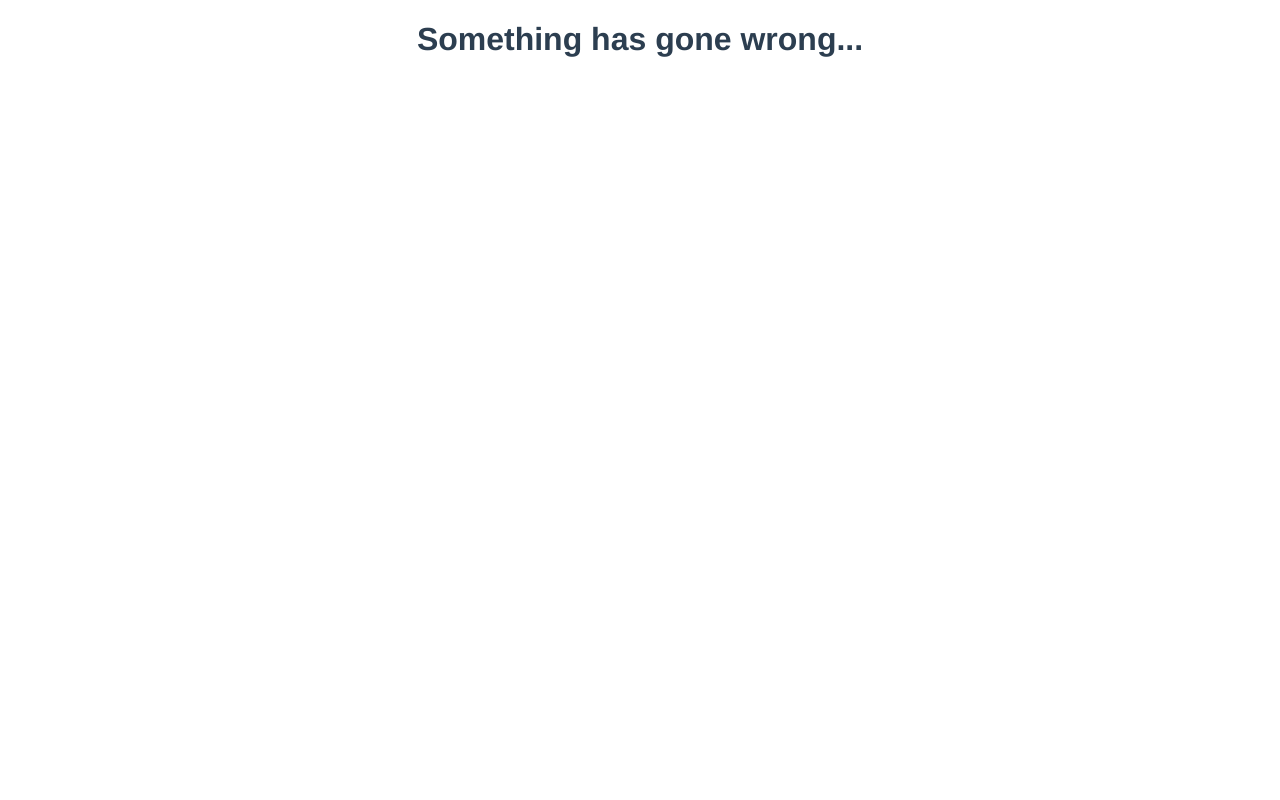
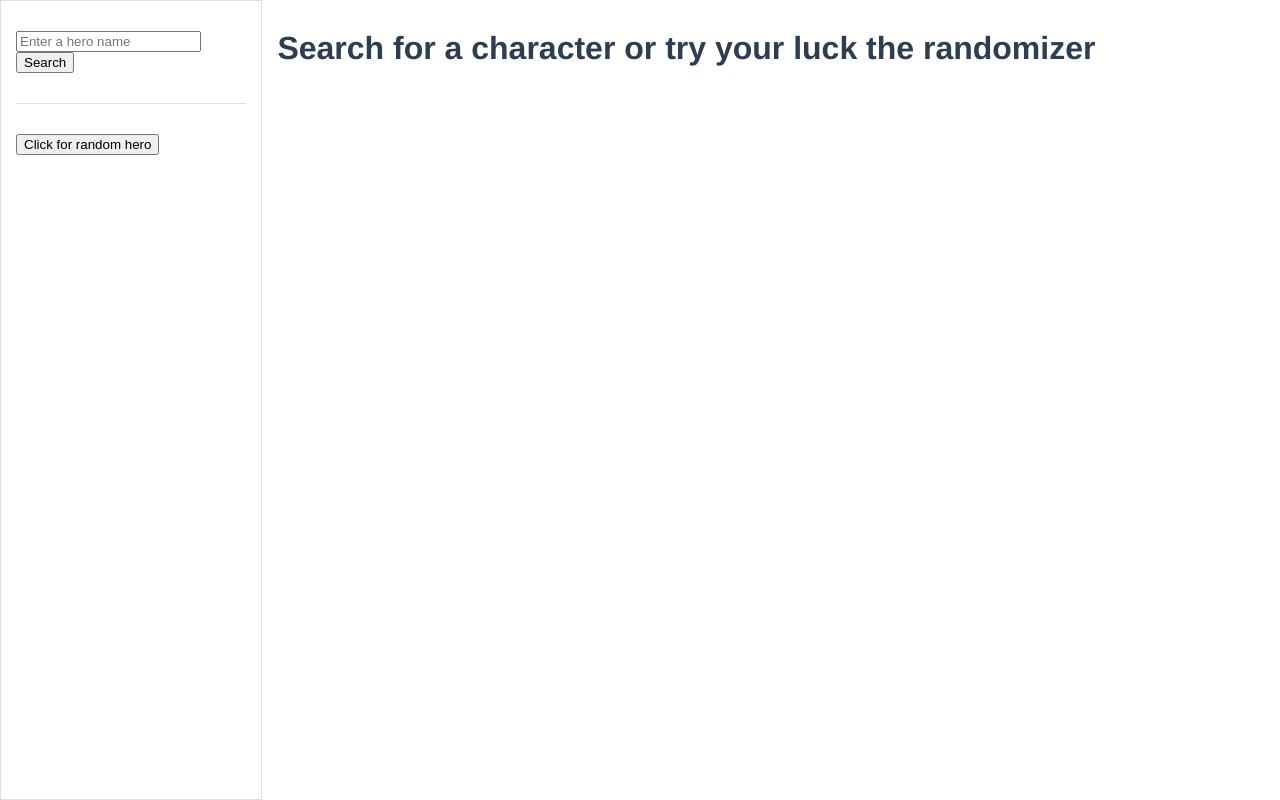
Before and after one commit to mikewardpdx/comic-browser, a Vue app: page / in a window 1280 px wide. Built offline with nearby package versions, Linux system fonts and the light colour scheme; no server answers.

Commit message:
feat(get-character): add components to fetch character from search term and at random

```diff
--- a/src/App.vue
+++ b/src/App.vue
@@ -1,12 +1,26 @@
 <template>
   <div id="app">
-    <div v-if="isLoading">
-      <h1>Loading...</h1>
+    <div class="sidebar">
+      <search-input :handleSearch="this.handleSearch" />
+      <randomizer :getRandomHero="getRandomHero" />
     </div>
-    <div v-else-if="hasError">
-      <h1>Something has gone wrong...</h1>
+    <div class="results">
+      <div v-if="isLoading">
+        <h1>Loading...</h1>
+      </div>
+      <div v-else-if="hasError">
+        <h1>Something has gone wrong...</h1>
+      </div>
+      <div v-else-if="(hasResult && results.length <= 0)">
+        <h1>Sorry, no results for: {{ this.searchTerm }}</h1>
+      </div>
+      <div v-else-if="hasResult">
+        <character-card :character="this.results[0]" />
+      </div>
+      <div v-else>
+        <h1>Search for a character or try your luck the randomizer</h1>
+      </div>
     </div>
-    <div v-else>{{ name }}</div>
   </div>
 </template>
 
@@ -14,61 +28,110 @@
 import axios from 'axios';
 import md5 from './utils/md5';
 
+const alphaNumeric = '0123456789abcdefghijklmnopqrstuvwxyz';
+
 export default {
   data() {
     return {
-      name: 'yo',
+      searchTerm: '',
       isLoading: false,
       hasError: false,
+      hasResult: false,
+      results: [],
     };
   },
-  created() {
-    this.fetchSuperheroes();
-  },
   methods: {
-    fetchSuperheroes() {
+    fetchSuperheroes(apiParams, shouldRandomize) {
       this.isLoading = true;
       this.hasError = false;
+      this.hasResult = false;
+
       const signature = md5(
         `1${process.env.VUE_APP_MARVEL_PRIVATE_KEY}${process.env.VUE_APP_MARVEL_PUBLIC_KEY}`,
       );
-      const route = `http://gateway.marvel.com/v1/public/comics?ts=1&apikey=${process.env.VUE_APP_MARVEL_PUBLIC_KEY}&hash=${signature}`;
+      const route = 'http://gateway.marvel.com/v1/public/characters';
 
       axios
-        .get(route)
+        .get(route, {
+          params: {
+            ...apiParams,
+            ts: '1',
+            apikey: process.env.VUE_APP_MARVEL_PUBLIC_KEY,
+            hash: signature,
+          },
+        })
         .then((res) => {
           this.isLoading = false;
-          const { data } = res;
-          console.log(data);
+          this.hasResult = true;
+          const {
+            data: {
+              data: { results },
+            },
+          } = res;
+
+          if (shouldRandomize) {
+            this.results = [results[this.getRandomInt(results.length - 1)]];
+          } else {
+            this.results = results;
+          }
         })
         .catch(() => {
           this.isLoading = false;
           this.hasError = true;
+          this.hasResult = false;
         });
+    },
+    getRandomInt(max) {
+      return Math.floor(Math.random() * max);
+    },
+    handleSearch(val) {
+      this.searchTerm = val;
+      this.fetchSuperheroes({ name: val }, false);
+    },
+    getRandomHero() {
+      const randoChar = alphaNumeric.charAt(this.getRandomInt(alphaNumeric.length - 1));
+      this.fetchSuperheroes({ nameStartsWith: randoChar }, true);
     },
   },
 };
 </script>
 
 <style>
+html,
+body,
+h1,
+h2 {
+  padding: 0;
+  margin: 0;
+}
+
+.visually-hidden {
+  clip: rect(0 0 0 0);
+  clip-path: inset(50%);
+  height: 1px;
+  overflow: hidden;
+  position: absolute;
+  white-space: nowrap;
+  width: 1px;
+}
+
+.sidebar {
+  max-width: 18vw;
+  min-width: 18vw;
+  padding: 30px 15px;
+  border: 1px solid #ddd;
+}
+
+.results {
+  padding: 30px 15px;
+}
+
 #app {
+  display: flex;
+  height: 100vh;
   font-family: Avenir, Helvetica, Arial, sans-serif;
   -webkit-font-smoothing: antialiased;
   -moz-osx-font-smoothing: grayscale;
-  text-align: center;
   color: #2c3e50;
 }
-
-#nav {
-  padding: 30px;
-}
-
-#nav a {
-  font-weight: bold;
-  color: #2c3e50;
-}
-
-#nav a.router-link-exact-active {
-  color: #42b983;
-}
 </style>
--- /dev/null
+++ b/src/components/CharacterCard.vue
@@ -0,0 +1,46 @@
+<template>
+  <div class="character-card">
+    <h1 class="character-card-title">{{ this.character.name }}</h1>
+    <div class="character-card-container">
+      <div class="character-card-img">
+        <img
+          :src="`${this.character.thumbnail.path}.${this.character.thumbnail.extension}`"
+          :alt="`${this.character.name} profile image`"
+        />
+      </div>
+      <div v-if="this.character.description !== ''" class="character-card-bio">
+        <h2>Character Biography</h2>
+        <p>{{ this.character.description }}</p>
+      </div>
+    </div>
+  </div>
+</template>
+
+<script>
+export default {
+  name: 'character-card',
+  props: {
+    character: Object,
+  },
+};
+</script>
+
+<style>
+.character-card-title {
+  margin-bottom: 15px;
+}
+
+.character-card-container {
+  display: flex;
+}
+
+.character-card-img {
+  max-width: calc(33%);
+  padding-right: 20px;
+}
+
+.character-card-img img {
+  width: 100%;
+  height: auto;
+}
+</style>
--- /dev/null
+++ b/src/components/Randomizer.vue
@@ -0,0 +1,20 @@
+<template>
+  <div class="randomizer">
+    <button @click="getRandomHero">Click for random hero</button>
+  </div>
+</template>
+
+<script>
+export default {
+  name: 'randomizer',
+  props: {
+    getRandomHero: Function,
+  },
+};
+</script>
+
+<style>
+.randomizer {
+  padding-top: 30px;
+}
+</style>
--- /dev/null
+++ b/src/components/SearchInput.vue
@@ -0,0 +1,44 @@
+<template>
+  <div class="search-input">
+    <label>
+      <span class="visually-hidden">Hero Name</span>
+      <input
+        v-model="searchTerm"
+        type="text"
+        placeholder="Enter a hero name"
+        @keydown.enter.prevent="triggerSearch"
+      />
+    </label>
+    <button @click="triggerSearch">Search</button>
+  </div>
+</template>
+
+<script>
+export default {
+  name: 'search-input',
+  data() {
+    return {
+      searchTerm: '',
+    };
+  },
+  methods: {
+    triggerSearch() {
+      if (this.searchTerm.length > 2) {
+        this.handleSearch(this.searchTerm);
+        this.searchTerm = '';
+      }
+    },
+  },
+  props: {
+    handleSearch: Function,
+  },
+};
+</script>
+
+<style>
+.search-input {
+  margin-bottom: 0 30px;
+  padding-bottom: 30px;
+  border-bottom: 1px solid #ddd;
+}
+</style>
```
Also changed, not shown: src/main.js (+8 -0 lines).
